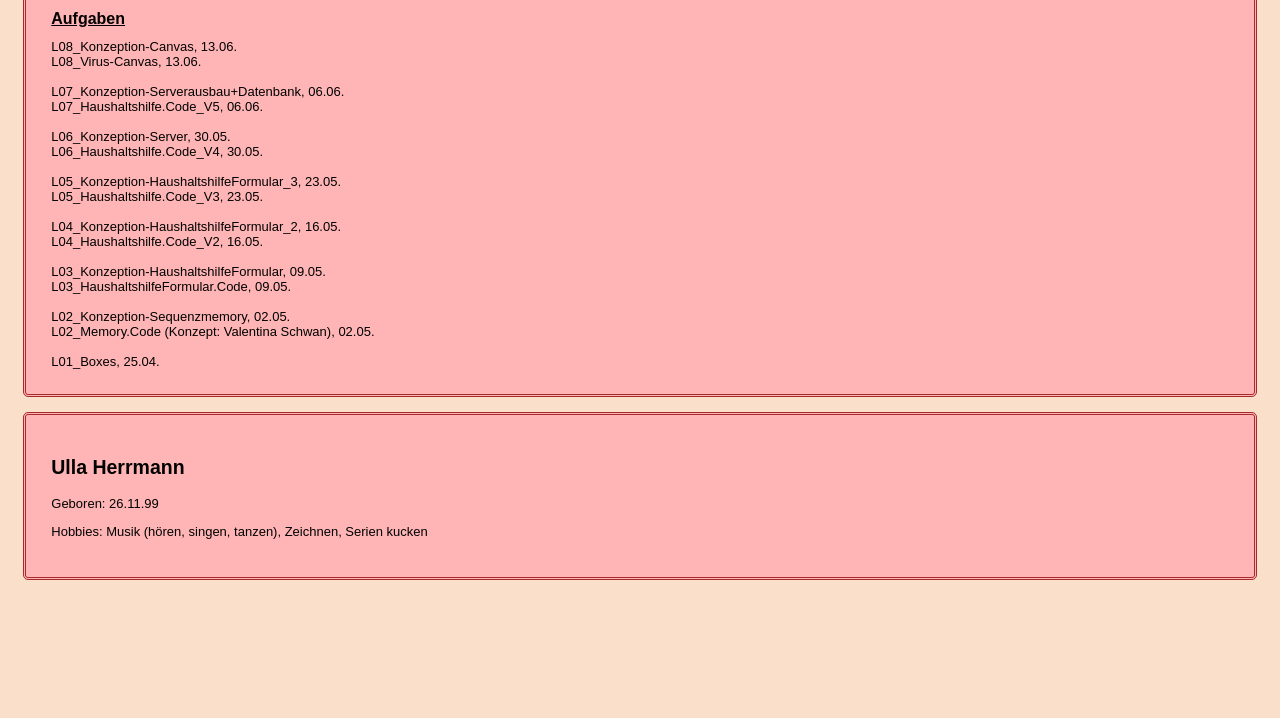
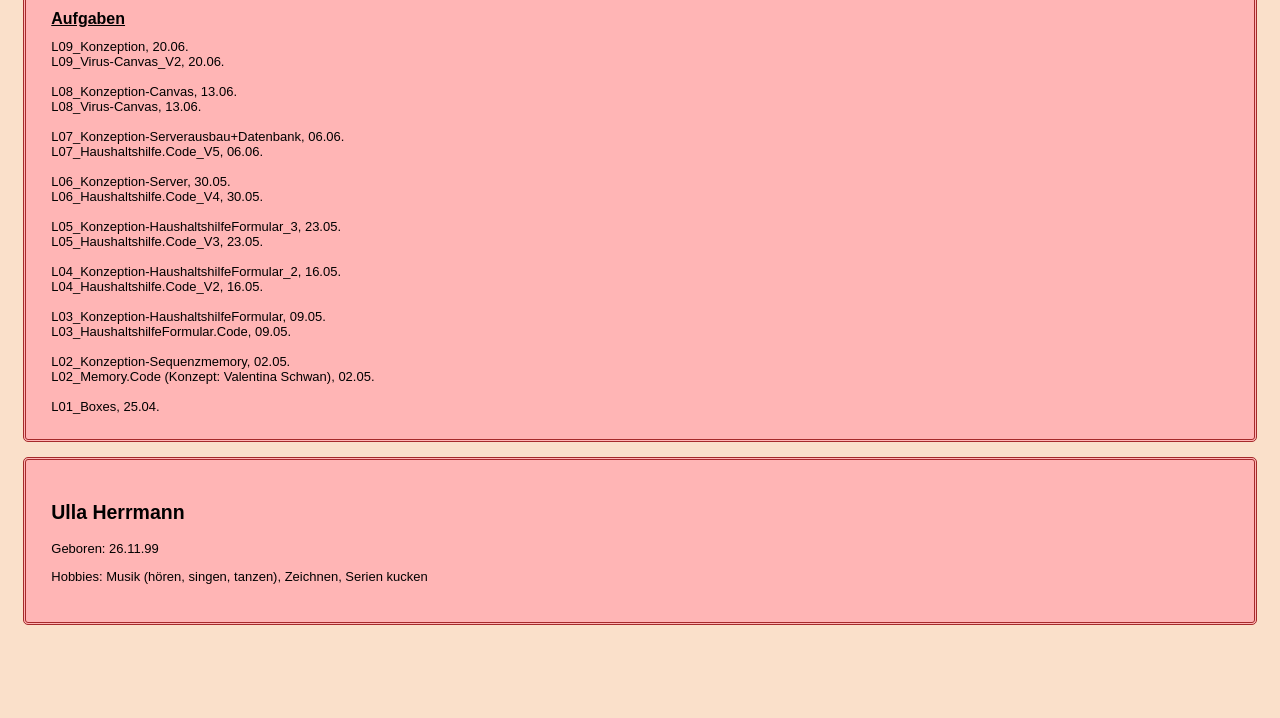
Before and after one commit to Lum7n/EIA2, a website: page Steckbrief/steckbrief.htm in a window 1280 px wide. Shown: the part 82-800 px from the top of the page. Drawn offline with Linux system fonts and the light colour scheme.

Commit message:
Add files via upload

```diff
--- a/Steckbrief/steckbrief.htm
+++ b/Steckbrief/steckbrief.htm
@@ -63,6 +63,11 @@
 			<br/>
 			<h1>Aufgaben</h1>
 			<!-- Format: Aufgabenbezeichnung, Datum -->
+			<a target="_blank" href="https://lum7n.github.io/EIA2/L09_Classes/L09_Konzeption-Classes.pdf">L09_Konzeption, 20.06.</a>
+			<br/>
+			<a target="_blank" href="https://lum7n.github.io/EIA2/L09_Classes/Index.html">L09_Virus-Canvas_V2, 20.06.</a>
+			<br/>
+			<br/>
 			<a target="_blank" href="https://lum7n.github.io/EIA2/L08_Canvas/L08_Konzeption-Canvas.pdf">L08_Konzeption-Canvas, 13.06.</a>
 			<br/>
 			<a target="_blank" href="https://lum7n.github.io/EIA2/L08_Canvas/Index.html">L08_Virus-Canvas, 13.06.</a>
```
